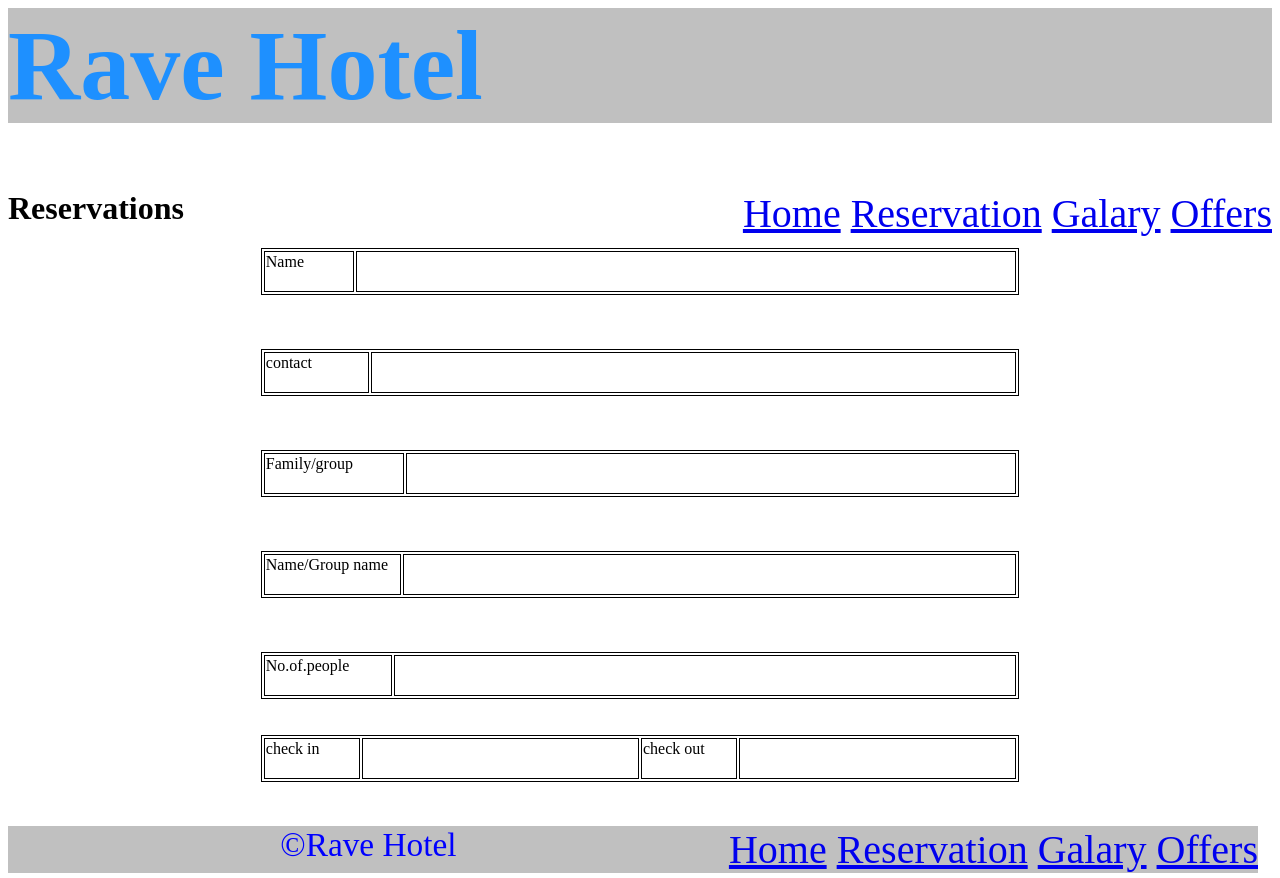
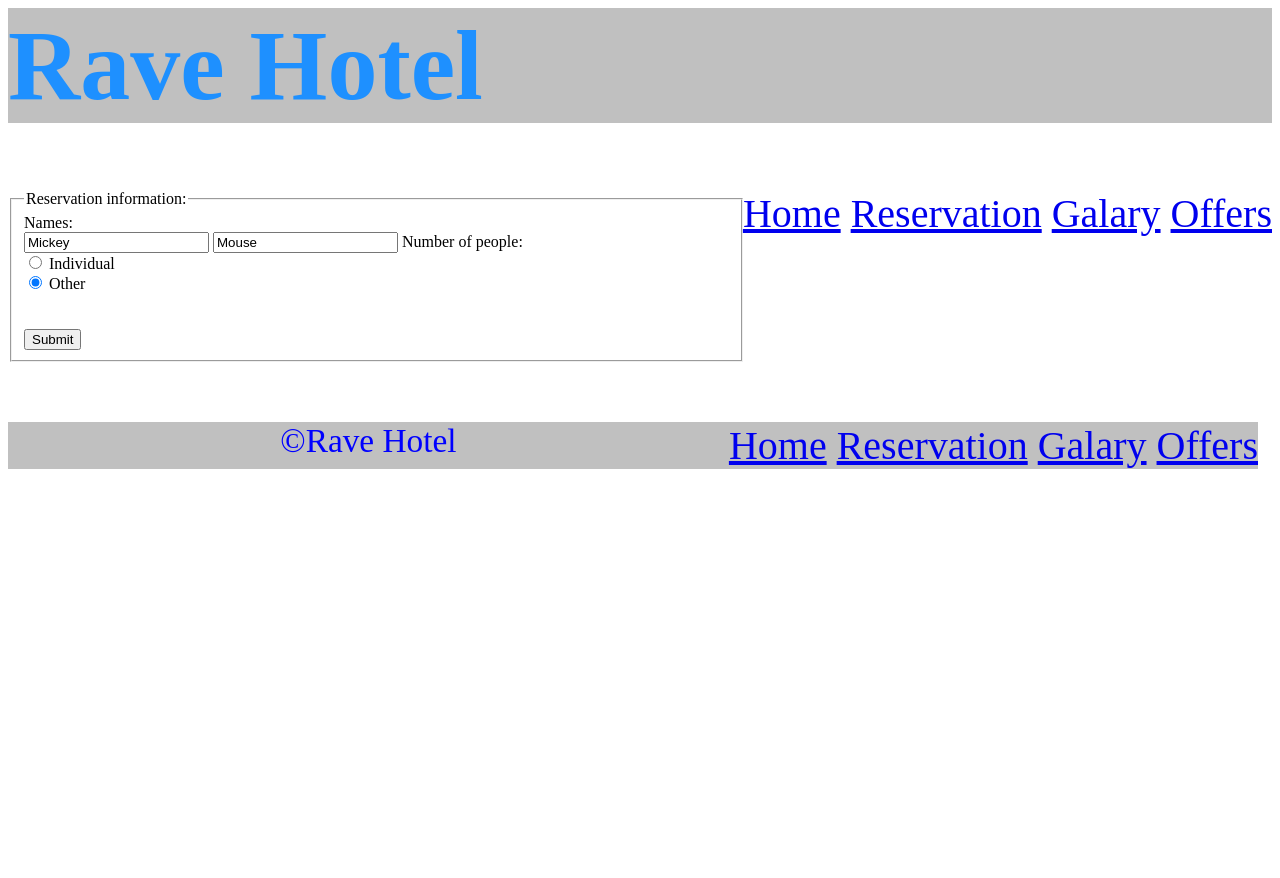
Before and after one commit to season-7/RaveHotel, a plain HTML site: page reservation.html in a window 1280 px wide. After the commit the page ends 800 px from the top, so only its background shows below. Drawn offline with Linux system fonts and the light colour scheme.

Commit message:
reservations updates

```diff
--- a/reservation.html
+++ b/reservation.html
@@ -28,61 +28,22 @@
 
 </header>
 
-    <body>
-        <h1 class="reserv">Reservations</h1>
+<form action="action_page.php">
+<fieldset>
+<legend>Reservation information:</legend>
+ Names:<br>
+<input type="text" name="firstname" value="Mickey">
+<input type="text" name="lastname" value="Mouse">
+Number of people:<br>
+<input type="radio" name="number_of_people" value="Individual" checked>
+ Individual<br>
+ <input type="radio" name="number_of_people" value="other" checked>
+  Other<br>
 
-<table class="name">
-  <tr>
-    <td width="5%">Name</td>
-    <td width="40%"></td>
-  </tr>
-</table>
-       <br>
-        <br>
-        <br>
-        <table class="contact">
-  <tr>
-    <td width="5%">contact</td>
-    <td width="35%"></td>
-  </tr>
-</table>
-        <br>
-        <br>
-        <br>
-        <table class="group">
-  <tr>
-    <td width="5%">Family/group</td>
-    <td width="35%"></td>
-  </tr>
-</table>
-        <br>
-        <br>
-        <br>
-        <table class="grpname">
-  <tr>
-    <td width="5%">Name/Group name</td>
-    <td width="35%"></td>
-  </tr>
-</table>
-        <br>
-        <br>
-        <br>
-        <table class="grpname">
-  <tr>
-    <td width="5%">No.of.people</td>
-    <td width="40%"></td>
-  </tr>
-</table>
-        <br>
-        <br>
-
-        <table class="checkin">
-<tr>
-    <td width="5%">check in</td>
-    <td width="15%"></td>
-    <td width="5%">check out</td>
-    <td width="15%"></td>
-   </table>
+<br><br>
+<input type="submit" value="Submit">
+</fieldset>
+</form>
 
     </body>
 
```
